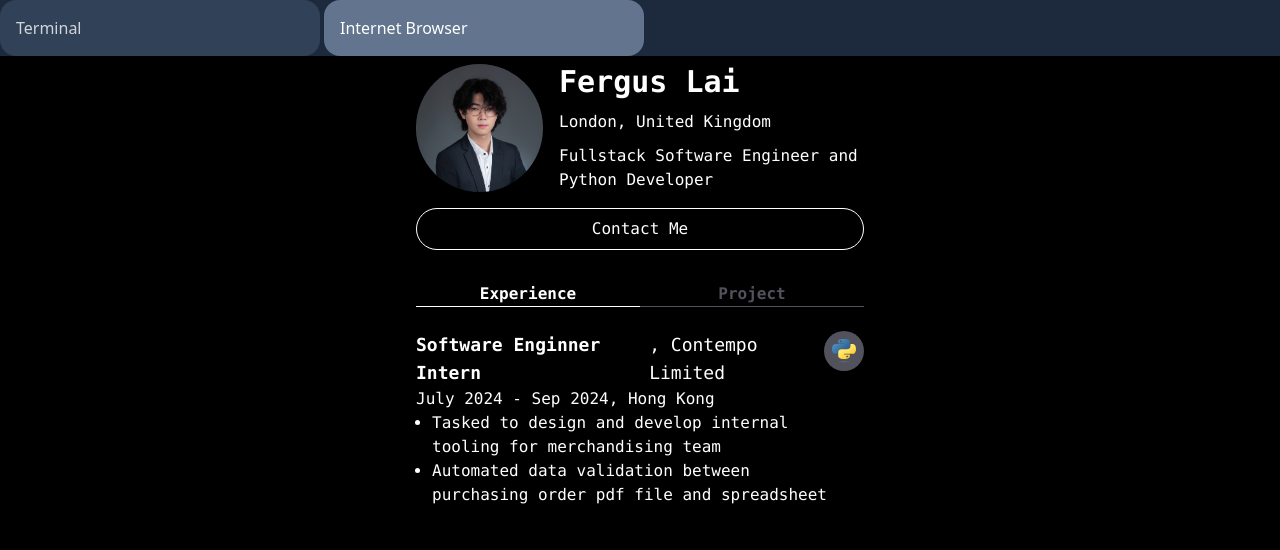
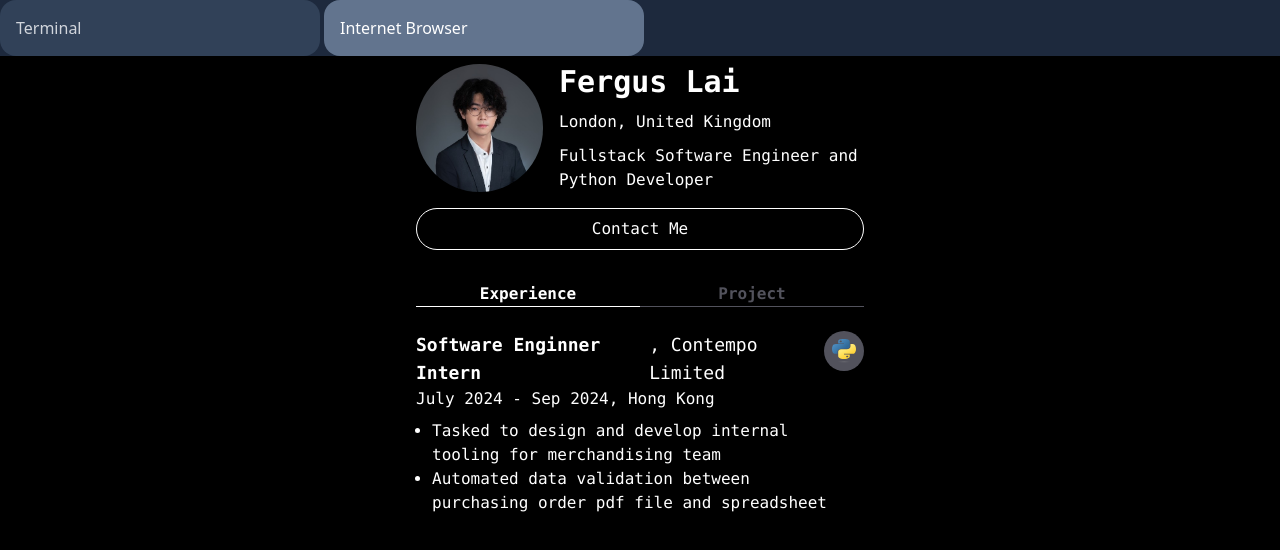
Before and after one commit to Fergus-Lai/portfolio-frontend, a React (Vite) app: page / in a window 1280 px wide. Both pictures are taken after a click on the button "Internet Browser". Shown: the top 550 px of the page. Built offline with nearby package versions, Linux system fonts and the light colour scheme.

Commit message:
Add gap between description and title in experience

```diff
--- a/src/component/browser/Card.tsx
+++ b/src/component/browser/Card.tsx
@@ -25,7 +25,7 @@
 
 export const ExperienceCard = ({ experience }: { experience: Experience }) => {
   return (
-    <div className="flex flex-col w-full py-2">
+    <div className="flex flex-col w-full py-2 gap-2">
       <div className="flex flex-row w-full justify-between">
         <div className="flex w-fit flex-col">
           <div className="flex w-fit text-lg flex-row items-end">
```
